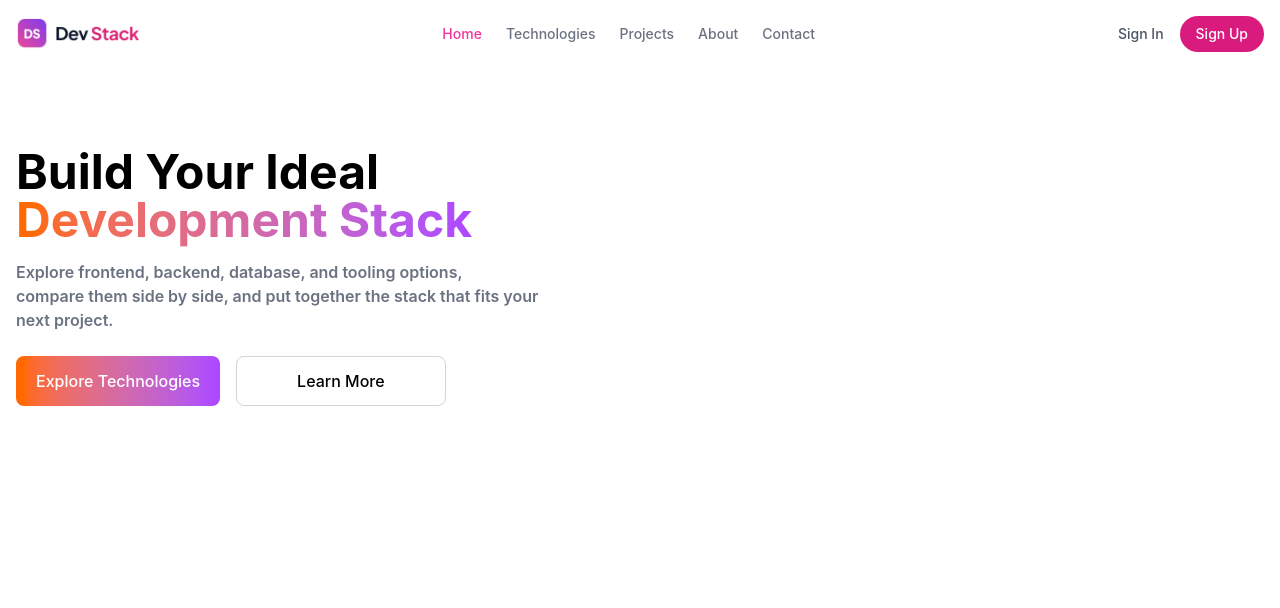
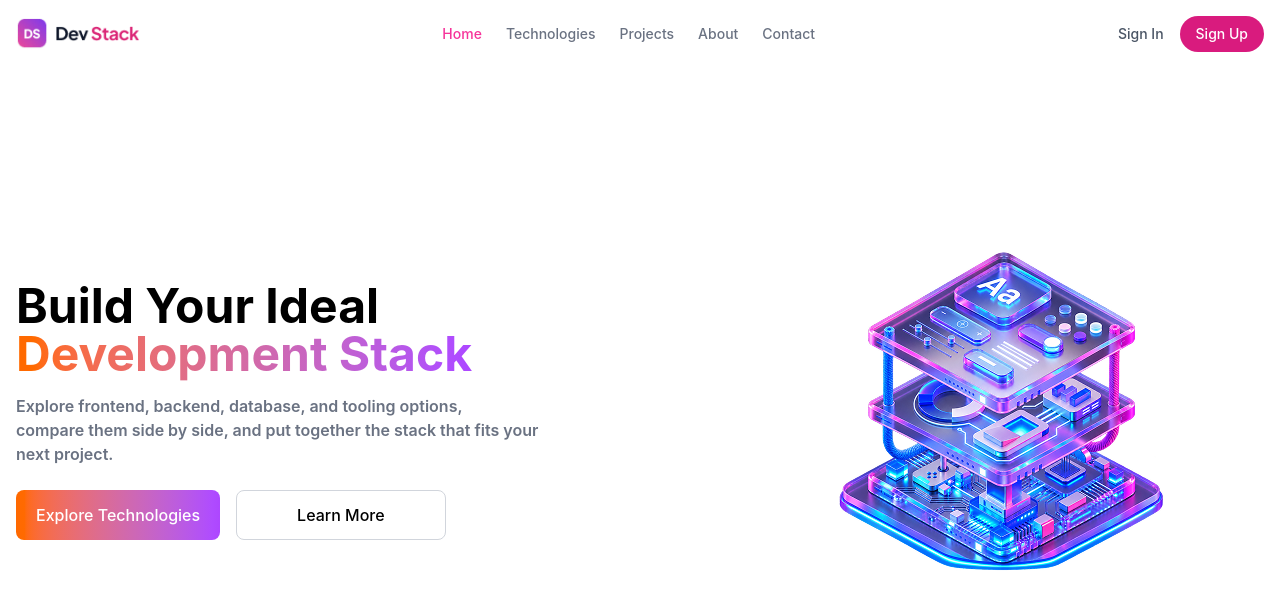
Before and after one commit to sahilyasar/dev-stack-builder, a React (Vite) app: page / in a window 1280 px wide. Shown: the top 608 px of the page. Built offline with nearby package versions, Linux system fonts and the light colour scheme.

Commit message:
Banner added

```diff
--- a/src/components/Banner/Banner.tsx
+++ b/src/components/Banner/Banner.tsx
@@ -1,7 +1,9 @@
+import bannerimg from '../../assets/banner-stack.png'
+
 const Banner = () => {
     return (
-        <section>
-            <div className='container mx-auto flex justify-between items-center px-4 mt-20'>
+        <section className='py-20'>
+            <div className='container mx-auto flex justify-between items-center px-4'>
                 <div>
                     <h1 className="text-5xl font-bold">Build Your Ideal <br />
                         <span
@@ -22,8 +24,9 @@ const Banner = () => {
                         <button className="border border-gray-300 px-15 py-3 rounded-lg font-medium">Learn More</button>
                     </div>
                 </div>
+
                 <div>
-
+                    <img src={bannerimg} alt="Banner" className="w-full h-full object-cover" />
                 </div>
             </div>
         </section>
```
